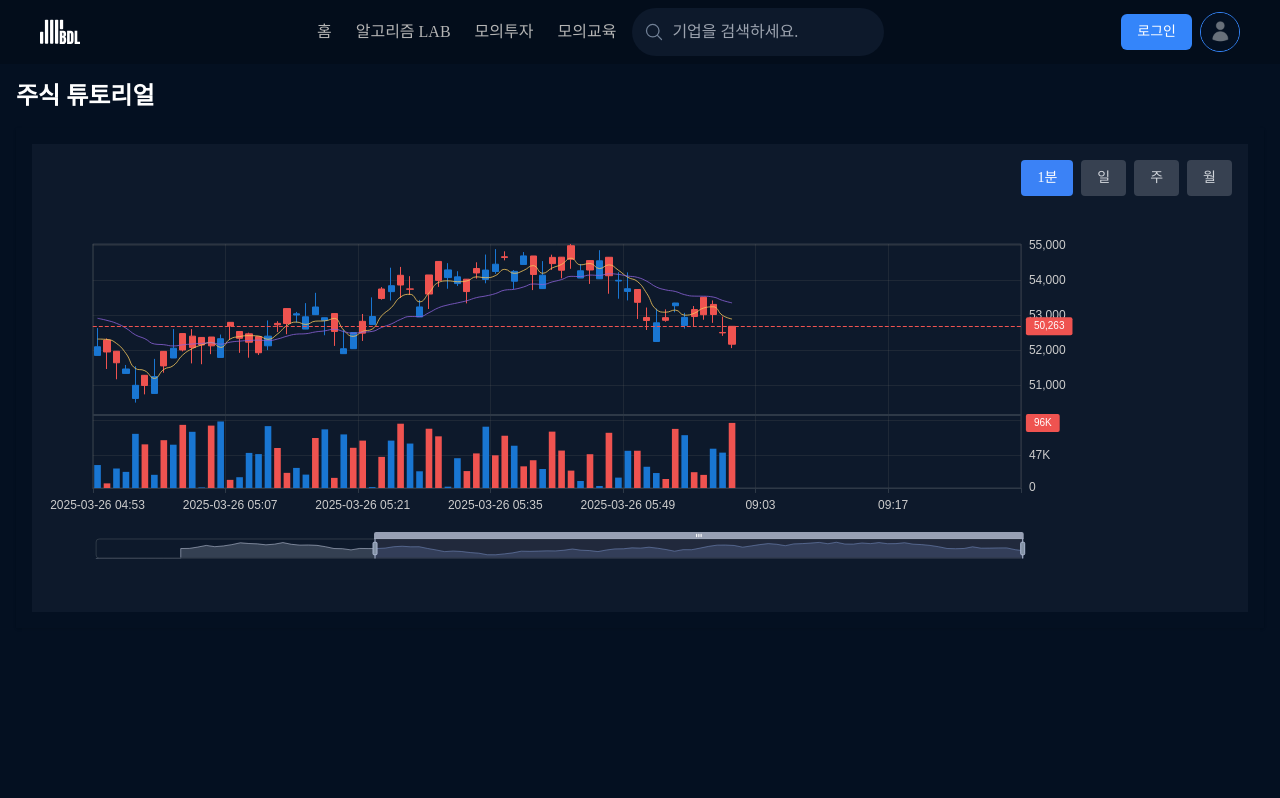
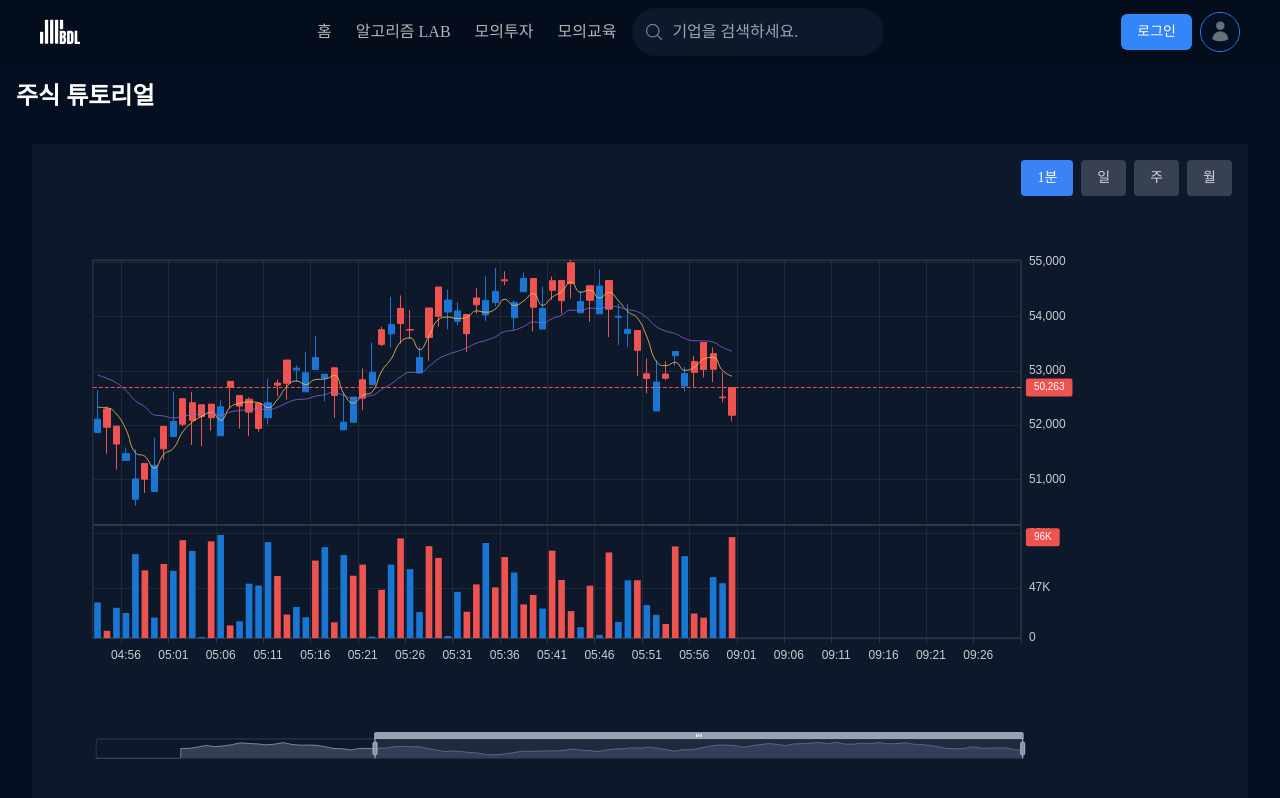
Before and after one commit to dnwnsrb11/BDL-frontend, a React (Vite) app: page /simulated-education in a window 1280 px wide. Shown: the top 798 px of the page. Built offline with nearby package versions, Linux system fonts and the light colour scheme; a web font is replaced by a local one.

Commit message:
feat: X축 라벨 데이터 포맷팅 수정

```diff
--- a/src/components/ui/chart.tsx
+++ b/src/components/ui/chart.tsx
@@ -299,6 +299,10 @@ const ChartComponent: React.FC<ChartComponentProps> = ({
           // 앞쪽 빈 데이터에 대한 레이블 생성
           return ''; // 왼쪽 여백에는 빈 문자열로 레이블 생성
         }
+        // 데이터가 있는 경우 포맷팅된 날짜 반환
+        if ('rawDate' in item && item.rawDate) {
+          return formatChartDate(item.rawDate as Date);
+        }
         return item.date;
       });
 
@@ -328,6 +332,10 @@ const ChartComponent: React.FC<ChartComponentProps> = ({
       const labels = extendedChartData.map((item, index) => {
         if (index < 10) {
           return ''; // 왼쪽 여백에는 빈 문자열로 레이블 생성
+        }
+        // 데이터가 있는 경우 포맷팅된 날짜 반환
+        if ('rawDate' in item && item.rawDate) {
+          return formatChartDate(item.rawDate as Date);
         }
         return item.date;
       });
@@ -405,6 +413,7 @@ const ChartComponent: React.FC<ChartComponentProps> = ({
                 // chartData에서 마지막 데이터의 연도 가져오기 (더 정확함)
                 if (
                   effectiveChartData.length > 0 &&
+                  'rawDate' in effectiveChartData[effectiveChartData.length - 1] &&
                   effectiveChartData[effectiveChartData.length - 1].rawDate
                 ) {
                   year = (
@@ -1093,6 +1102,9 @@ const ChartComponent: React.FC<ChartComponentProps> = ({
             color: '#CCCCCC',
             margin: 12,
             formatter: (value: any, index: any) => {
+              // 빈 값인 경우(왼쪽 여백) 빈 문자열 반환
+              if (!value) return '';
+
               const isBold = isFirstOfPeriod(value, index);
 
               // 다음 거래일 시작 (9:01) 표시 강화
@@ -1100,7 +1112,22 @@ const ChartComponent: React.FC<ChartComponentProps> = ({
                 return `{nextDay|${value}}`;
               }
 
-              return isBold ? value : value;
+              switch (period) {
+                case 'MINUTE':
+                  // HH:MM 형식 (기본 형식이 이미 올바름)
+                  return value;
+                case 'DAY':
+                  // DD일 또는 MM월 형식 (기본 형식이 이미 올바름)
+                  return value;
+                case 'WEEK':
+                  // DD일 또는 MM월 형식 (기본 형식이 이미 올바름)
+                  return value;
+                case 'MONTH':
+                  // MM월 또는 YYYY년 형식 (기본 형식이 이미 올바름)
+                  return value;
+                default:
+                  return value;
+              }
             },
             rich: {
               nextDay: {
@@ -1175,7 +1202,7 @@ const ChartComponent: React.FC<ChartComponentProps> = ({
                 const volumeRange = getVolumeRange();
                 // 거래량 영역 높이 계산
                 const volumeHeight = priceHeight * VOLUME_HEIGHT_RATIO;
-                // 값이 Y축에서 차지하는 비율 계산 (0 ~ volumeHeight)
+                // 값이 Y축에서 차지하는 비율 계산
                 const ratio = (value - priceRange.min) / volumeHeight;
                 // 비율을 기반으로 실제 거래량 값 계산
                 const originalVolume = ratio * volumeRange.max;
--- a/src/routes/pages/SimulatedEducationPage.tsx
+++ b/src/routes/pages/SimulatedEducationPage.tsx
@@ -9,7 +9,7 @@ export const SimulatedEducationPage = () => {
         <ChartComponent
           minuteData={dummyMinuteData}
           periodData={dummyPeriodData}
-          height={400}
+          height={600}
           ratio={2}
         />
       </div>
```
